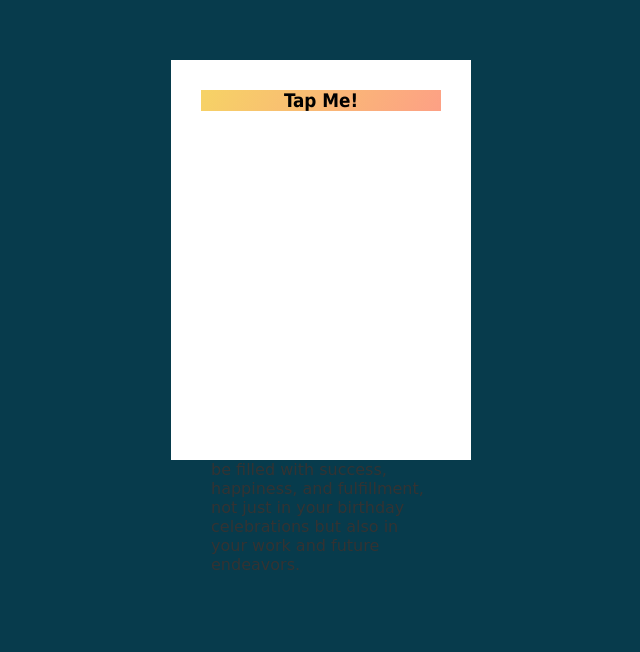
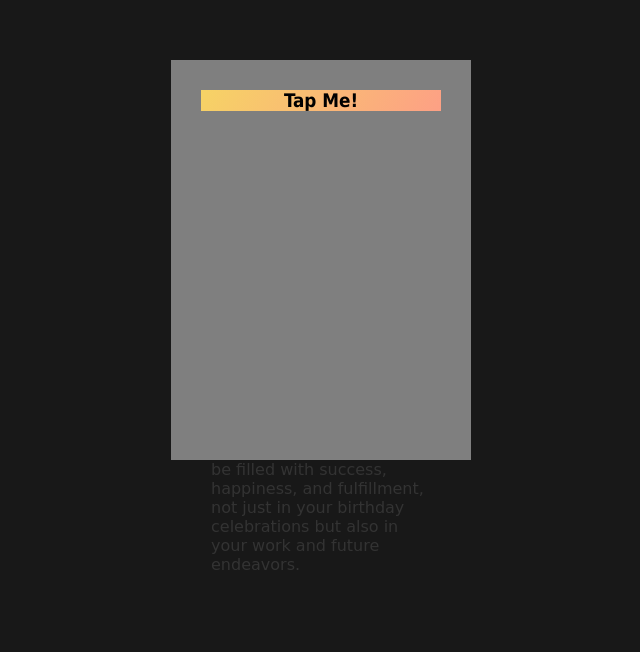
Before and after one commit to rjeth/happy-birthday-b, a plain HTML site: page index.html in a window 1280 px wide. Shown: the part 148-800 px from the top of the page, without its empty margins (319-959 px from the left). Drawn offline with Linux system fonts and the light colour scheme.

Commit message:
Update index.html

```diff
--- a/index.html
+++ b/index.html
@@ -10,7 +10,7 @@
             align-items: center;
             justify-content: center;
             height: 100vh;
-            background-color: #073b4c;
+            background-color: #181818;
         }
 
         .birthdayCard {
@@ -25,7 +25,7 @@
 
         .cardFront {
             position: relative;
-            background-color: #fff;
+            background-color: #7F7F7F;
             width: 300px;
             height: 400px;
             overflow: hidden;
@@ -124,7 +124,7 @@ s
 
         .cardInside {
             position: absolute;
-            background-color: #fff;
+            background-color: #7F7F7F;
             width: 300px;
             height: 400px;
             z-index: -1;
```
